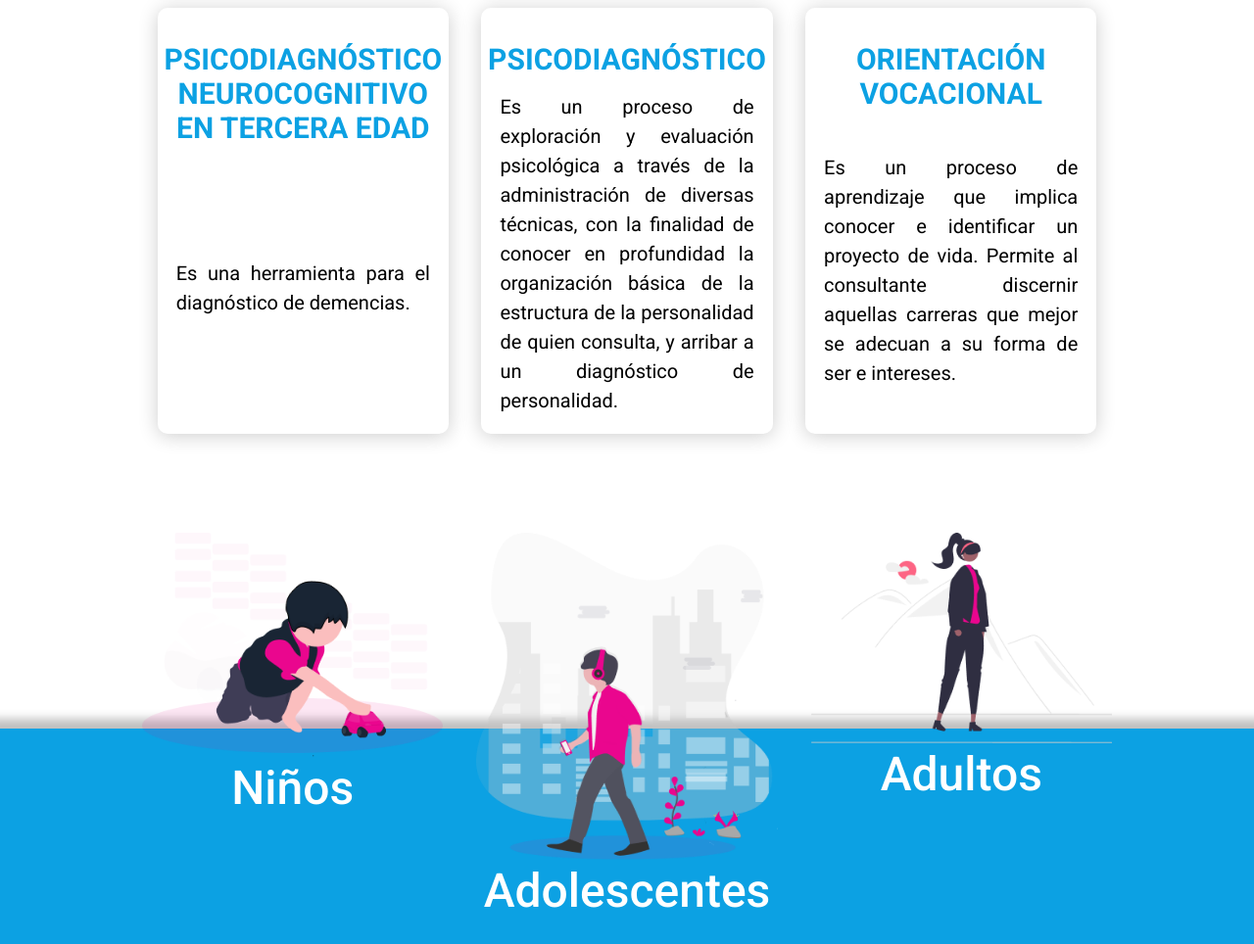
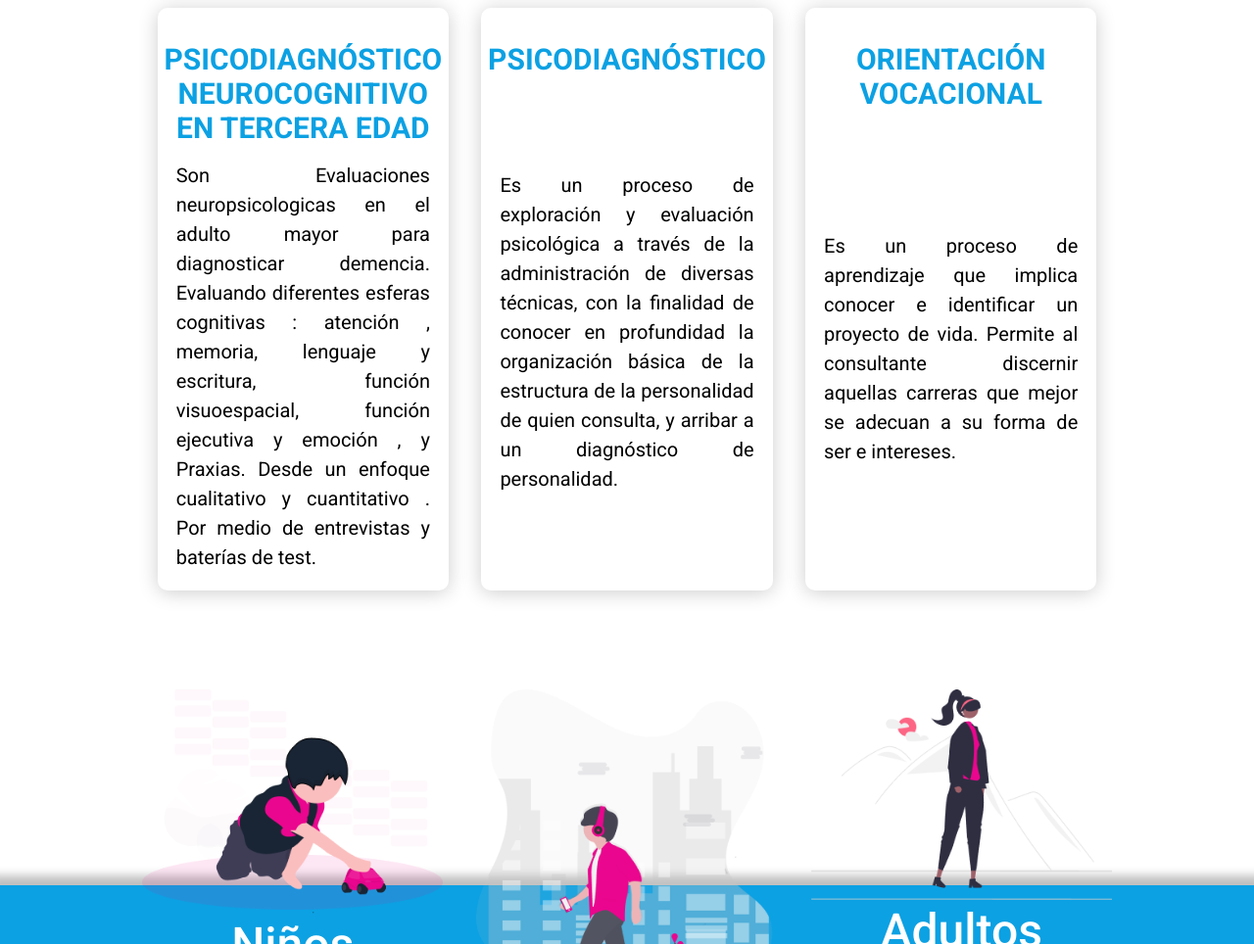
Before and after one commit to macamrs/Brujulapsi-Final, a website: page index.html in a window 1280 px wide. Shown: the part 4707-5671 px from the top of the page at 98% size. Drawn offline with Linux system fonts and the light colour scheme; some packages are replaced by stand-ins of ours; a script that the page names is missing.

Commit message:
Texto section 4 actualizado

```diff
--- a/index.html
+++ b/index.html
@@ -281,7 +281,7 @@
                 <!-- TARJETA INDIVIDUAL -->
                 <div class="texto-tarjeta__section4 item-active">
                     <h3>PSICODIAGNÓSTICO NEUROCOGNITIVO EN TERCERA EDAD</h3>
-                    <p>Es una herramienta para el diagnóstico de demencias.</p>
+                    <p>Son Evaluaciones neuropsicologicas en el adulto mayor para diagnosticar demencia. Evaluando diferentes esferas cognitivas : atención , memoria, lenguaje y escritura, función visuoespacial, función ejecutiva y emoción , y Praxias. Desde un enfoque cualitativo y cuantitativo . Por medio de entrevistas y baterías de test.</p>
                 </div>
 
                 <!-- TARJETA INDIVIDUAL -->
```
